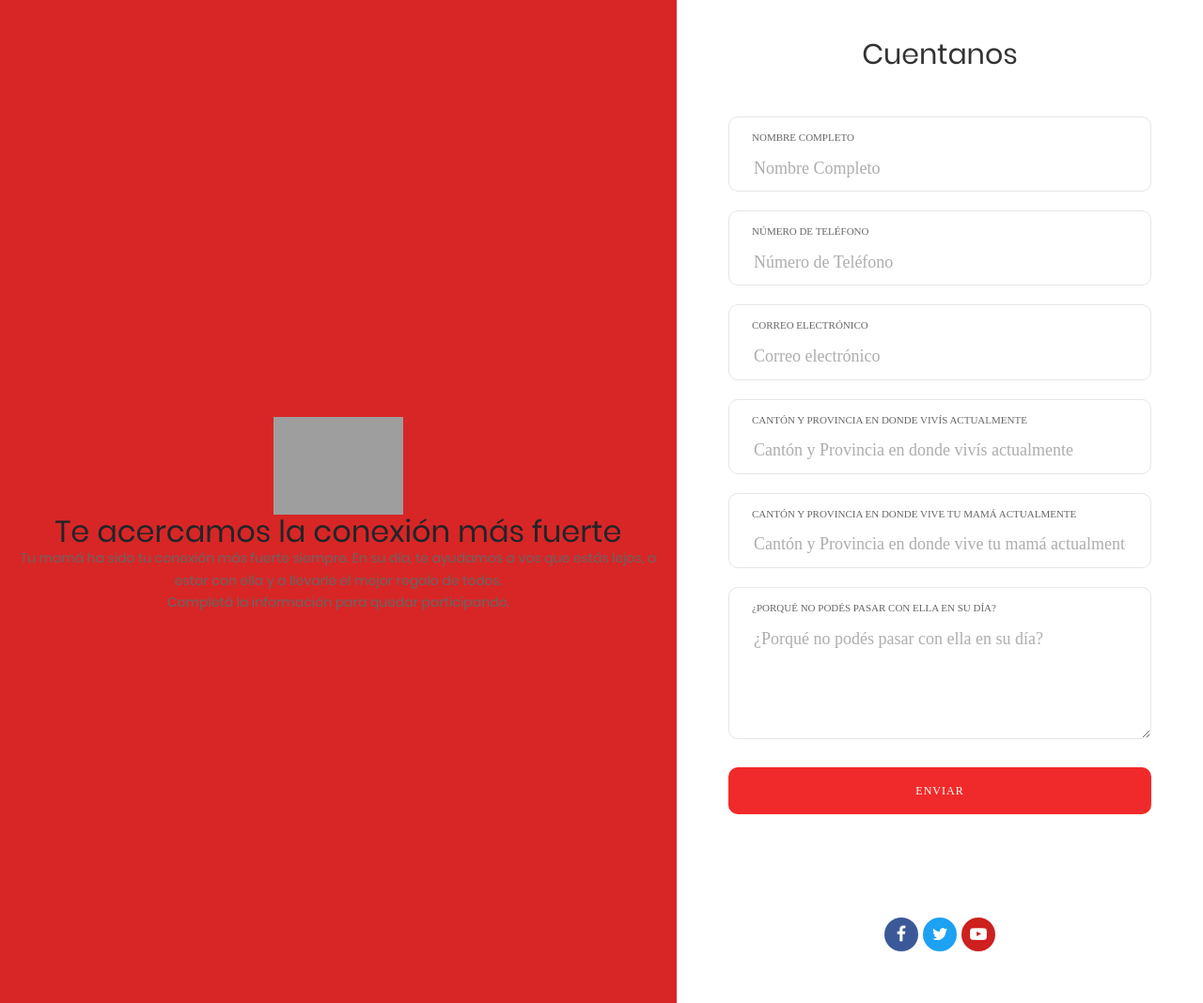
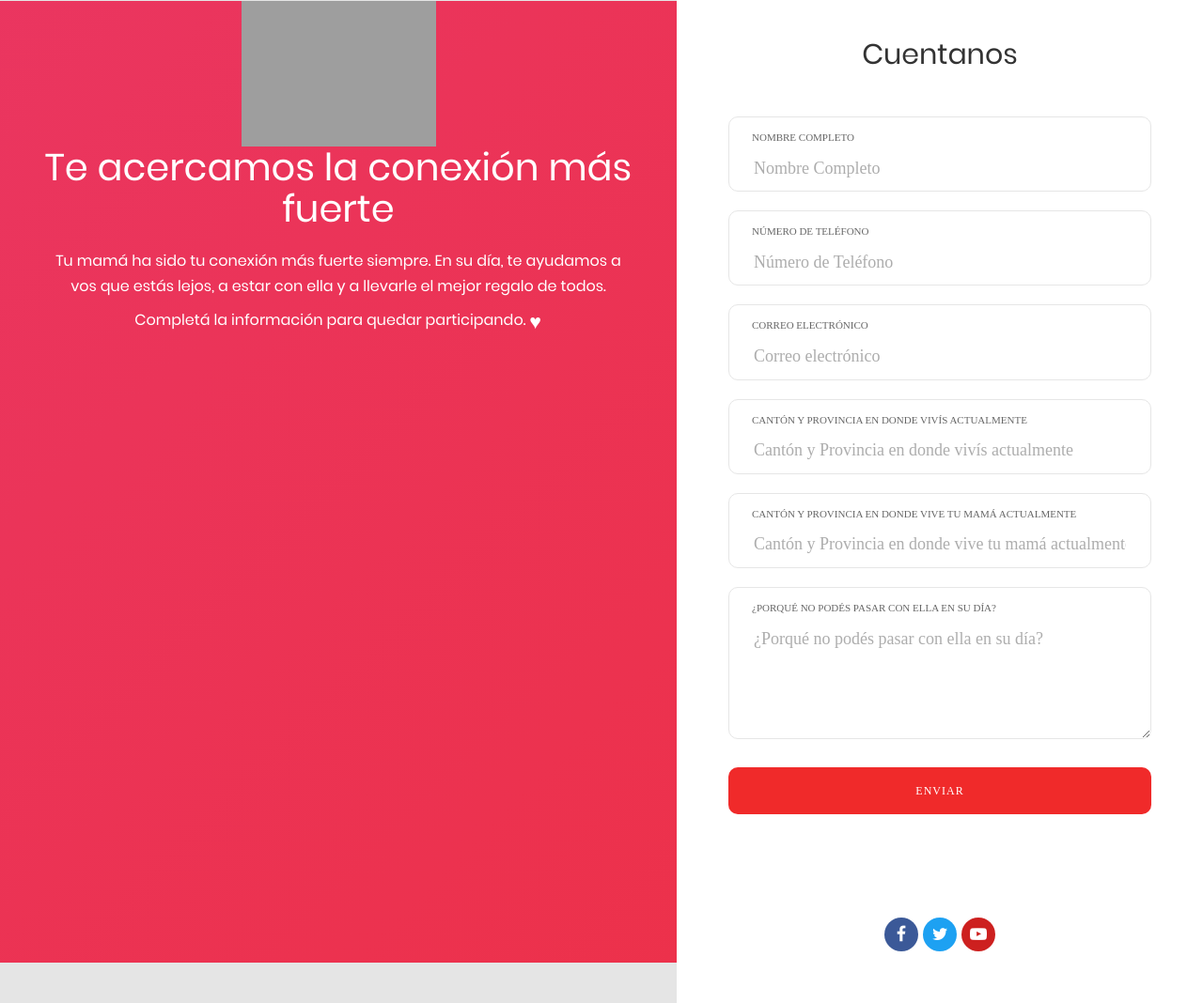
Before and after one commit to lelui12cr/madre, a PHP site: page / in a window 1280 px wide. Shown: the whole page at 94% size. Run offline with PHP 8.4, Linux system fonts and the light colour scheme; some web fonts are replaced; grey boxes are pictures that could not be loaded.

Commit message:
agregando css animation

```diff
--- a/css/main.css
+++ b/css/main.css
@@ -154,9 +154,131 @@ iframe {
 /*//////////////////////////////////////////////////////////////////
 [ utility ]*/
 
+.contenido-madre{
+    position: absolute;
+    top: 1px;
+
+}
+
+.contact100-more, p{
+    color: #ffffff;
+}
+
 .imgmama{
-    width: 20%;
+    width: 30%;
+    margin: 0 auto;
 }
+
+.contact100-more h2{
+    font-size: 2.5rem;
+    margin-bottom: 20px;
+}
+
+.contact100-more p{
+    font-size: 1rem;
+    margin-bottom: 15px;
+     padding: 0 30px;
+}
+
+
+.love {
+  display: inline-block;
+  position: relative;
+  top: .2em;
+  font-size: 1.4em;
+  color: #fff;
+  -webkit-transform: scale(.9);
+  -moz-transform: scale(.9);
+  transform: scale(.9);
+  -webkit-animation: love .5s infinite linear alternate-reverse;
+  -moz-animation: love .5s infinite linear alternate-reverse;
+  animation: love .5s infinite linear alternate-reverse;
+}
+@-webkit-keyframes love {
+  to {-webkit-transform: scale(1.2);}
+}
+@-moz-keyframes love {
+  to {-moz-transform: scale(1.2);}
+}
+@keyframes love {
+  to {transform: scale(1.2);}
+}
+
+@keyframes heartbeat
+{
+  0%
+  {
+    transform: scale( .75 );
+  }
+  20%
+  {
+    transform: scale( 1 );
+  }
+  40%
+  {
+    transform: scale( .75 );
+  }
+  60%
+  {
+    transform: scale( 1 );
+  }
+  80%
+  {
+    transform: scale( .75 );
+  }
+  100%
+  {
+    transform: scale( .75 );
+  }
+}
+
+.contenido-madre {
+    height: 80vw;
+	color: #fff;
+	background: linear-gradient(-45deg, #F02A2A, #E73C7E);
+	background-size: 400% 400%;
+	-webkit-animation: Gradient 10s ease infinite;
+	-moz-animation: Gradient 10s ease infinite;
+	animation: Gradient 10s ease infinite;
+}
+
+@-webkit-keyframes Gradient {
+	0% {
+		background-position: 0% 50%
+	}
+	50% {
+		background-position: 100% 50%
+	}
+	100% {
+		background-position: 0% 50%
+	}
+}
+
+@-moz-keyframes Gradient {
+	0% {
+		background-position: 0% 50%
+	}
+	50% {
+		background-position: 100% 50%
+	}
+	100% {
+		background-position: 0% 50%
+	}
+}
+
+@keyframes Gradient {
+	0% {
+		background-position: 0% 50%
+	}
+	50% {
+		background-position: 100% 50%
+	}
+	100% {
+		background-position: 0% 50%
+	}
+}
+
+
 
 /*==================================================================
 [ Text ]*/
--- a/index.html
+++ b/index.html
@@ -98,11 +98,14 @@
 				</div>
 			</form>
 
-			<div class="contact100-more flex-col-c-m" style="background: #f02a2a;">
-			    <img class='imgmama' src="./images/madreclaro.svg" alt="Mamá lo tiene Claro" title='Mamá lo tiene Claro'/>
-			    <h2 class="text-center">Te acercamos la conexión más fuerte</h2>
-			    <p  class="text-center">Tu mamá ha sido tu conexión más fuerte siempre. En su día, te ayudamos a vos que estás lejos, a estar con ella y a llevarle el mejor regalo de todos.
-			    <br>Completá la información para quedar participando. </p>
+			<div class="contact100-more flex-col-c-m">
+                <div class="container contenido-madre">
+                     <img class='imgmama mx-auto d-block' src="./images/madreclaro.svg" alt="Mamá lo tiene Claro" title='Mamá lo tiene Claro'/>
+                    <h2 class="text-center">Te acercamos la conexión más fuerte</h2>
+                    <p  class="text-center">Tu mamá ha sido tu conexión más fuerte siempre. En su día, te ayudamos a vos que estás lejos, a estar con ella y a llevarle el mejor regalo de todos.
+                    <br>Completá la información para quedar participando. <span class="love">♥</span></p>
+                </div>
+
 			</div>
 		</div>
 	</div>
```
